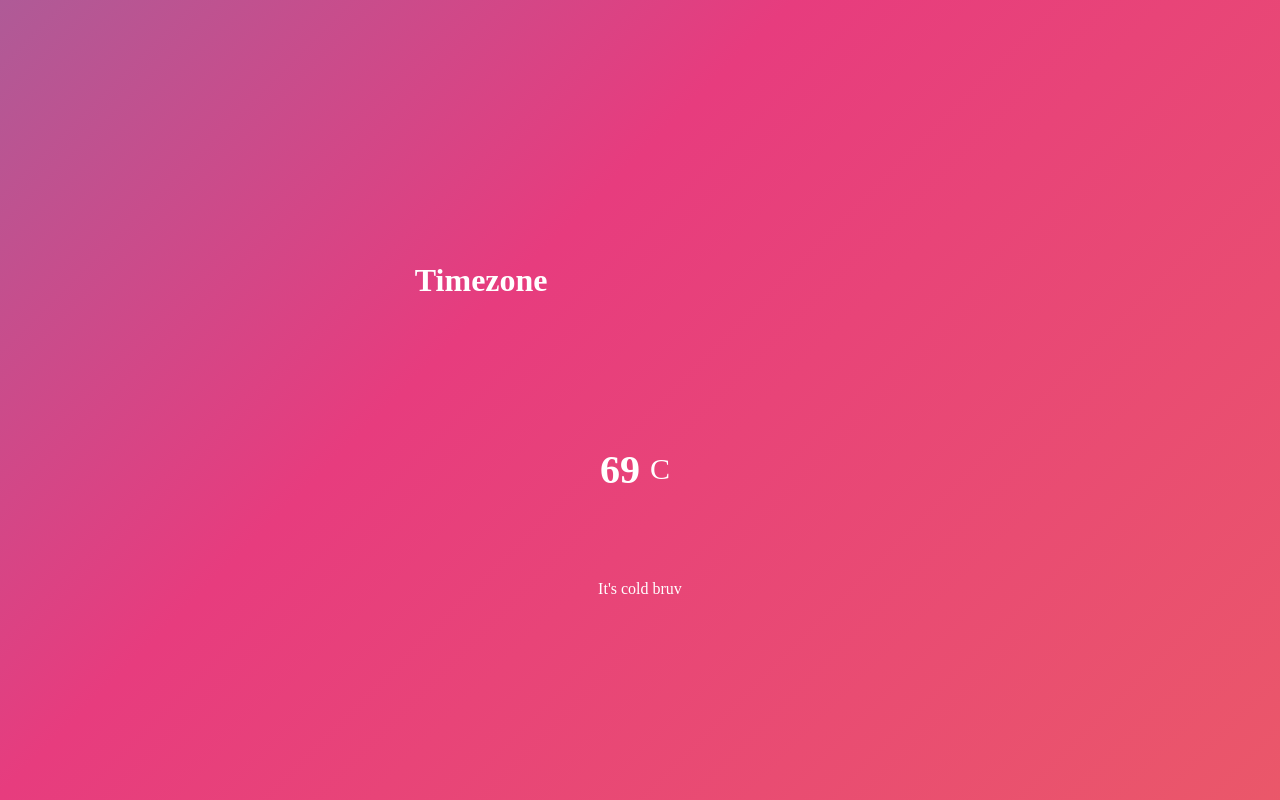
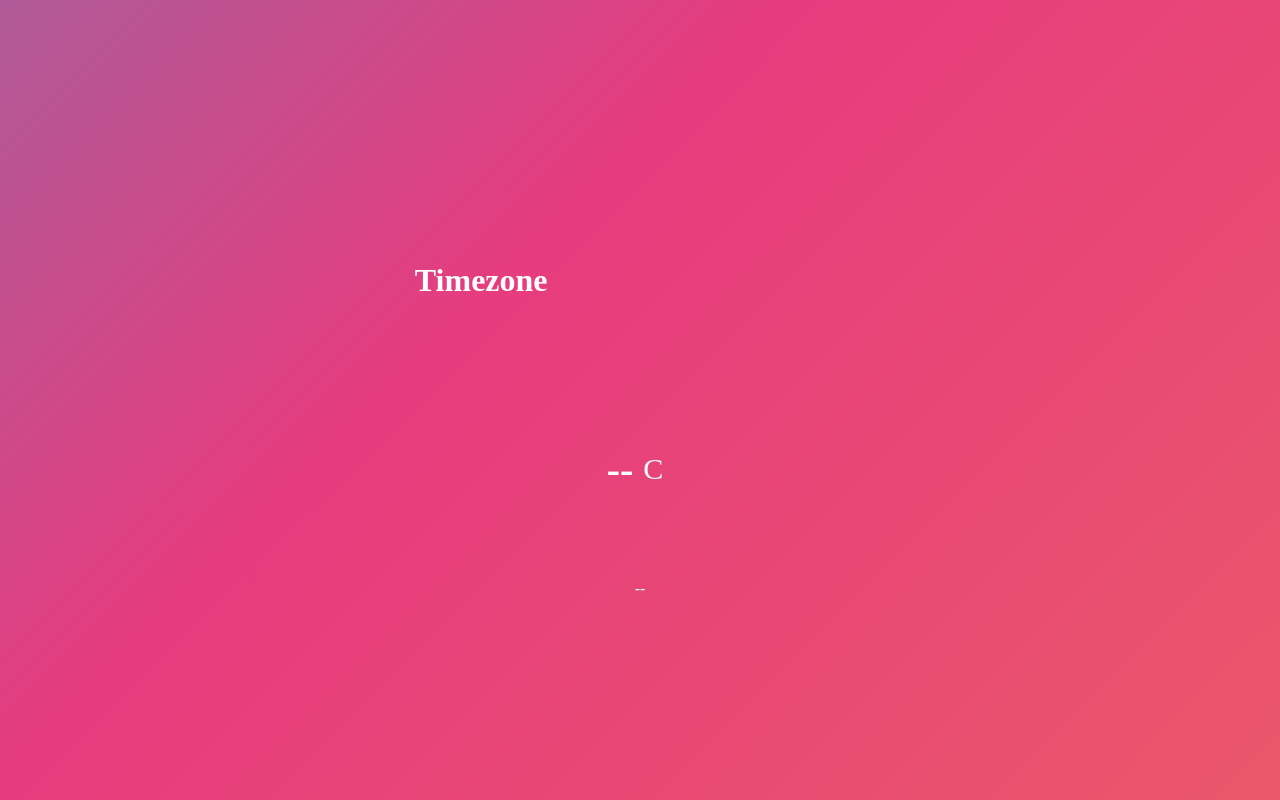
Before and after one commit to adrianwaliwita/weather-app, a plain HTML site: page index.html in a window 1280 px wide. Drawn offline with Linux system fonts and the light colour scheme.

Commit message:
updated initial loading page

```diff
--- a/index.html
+++ b/index.html
@@ -15,20 +15,11 @@
     </div>
     <div class="temperature">
       <div class="degree-section">
-        <h2 class="temperature-degree">69</h2>
+        <h2 class="temperature-degree">--</h2>
         <span>C</span>
       </div>
-        <div class="temperature-description">It's cold bruv</div>
+        <div class="temperature-description">--</div>
     </div>
-
-
-
-
-
-
-
-
-
     <script src="app.js"></script>
     <script class="script" src = "skycons.js"></script>
 </body>
```
